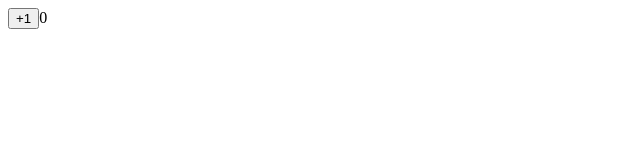
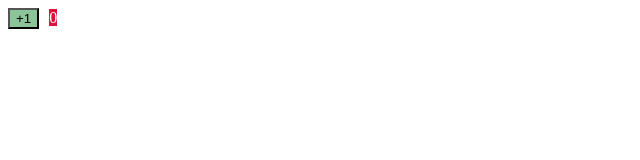
Before and after one commit to rajkumat3344/react-cysdka, a React (Create React App) app: page / in a window 1280 px wide. Shown: the top 160 px of the page, without its empty margins (0-640 px from the left). Built offline with nearby package versions, Linux system fonts and the light colour scheme.

Commit message:
1 file modified, 1 added

```diff
--- /dev/null
+++ b/src/Components/Counter.css
@@ -0,0 +1,8 @@
+button {
+  background-color: rgba(51, 151, 73, 0.562);
+}
+.count {
+  background-color: crimson;
+  color: white;
+  margin-left: 10px;
+}
--- a/src/Components/Counter.jsx
+++ b/src/Components/Counter.jsx
@@ -1,4 +1,5 @@
 import React, { Component } from 'react';
+import './Counter.css';
 
 export default class Counter extends Component {
   //Define initial state in constructor
```
